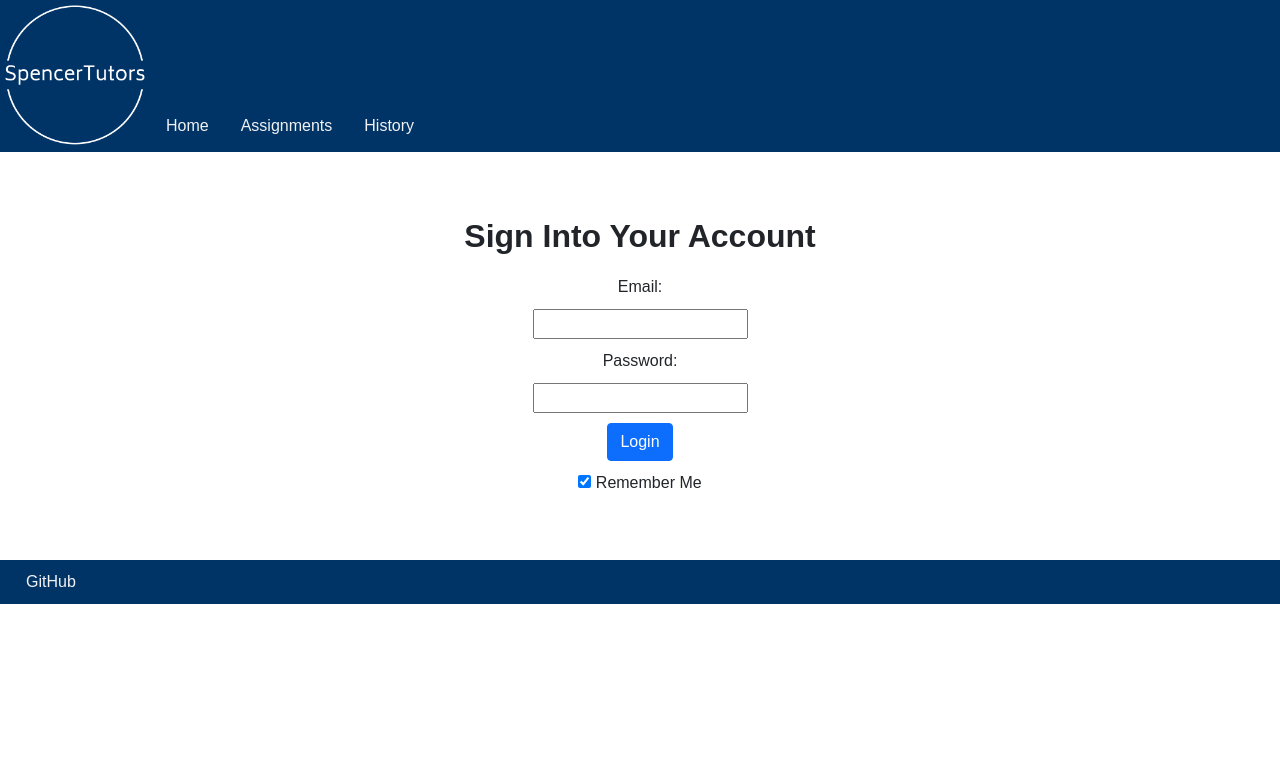
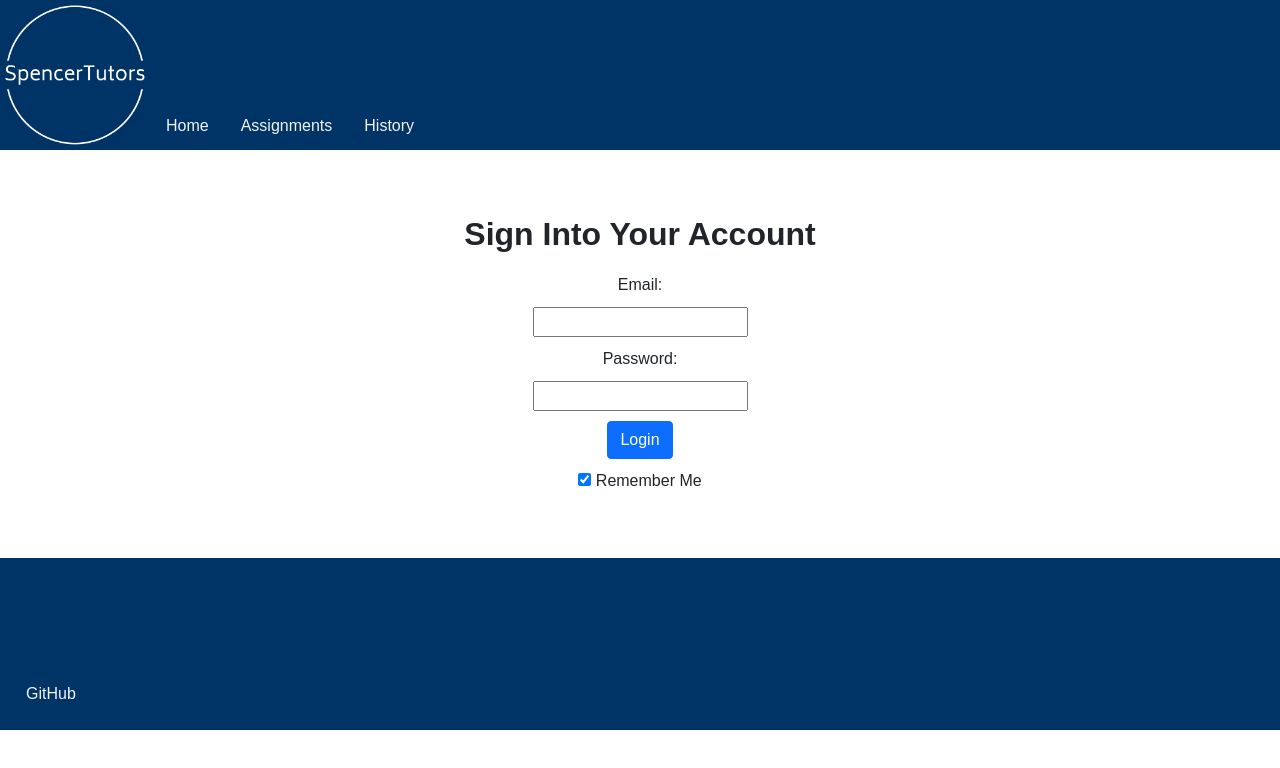
Before and after one commit to spencer-s-hodson/startup, a plain HTML site: page index.html in a window 1280 px wide. Drawn offline with nearby package versions, Linux system fonts and the light colour scheme.

Commit message:
final product

```diff
--- a/styles.css
+++ b/styles.css
@@ -4,6 +4,8 @@
   }
 
   body {
+    display: flex;
+    flex-direction: column;
     margin: 0;
     font-family: Arial, Helvetica, sans-serif;
   }
@@ -40,6 +42,10 @@
     color: black;
   }
 
+  header {
+    flex: 0 150px;
+  }
+
   main {
     background-color: #ffffff;
     padding: 10px;
@@ -47,6 +53,9 @@
   }
 
   footer {
+    flex: 0;
+    display: flex;
+    flex-direction: row;
     background-color: #003366;
     color: #f2f2f2;
     padding: 10px;
```
